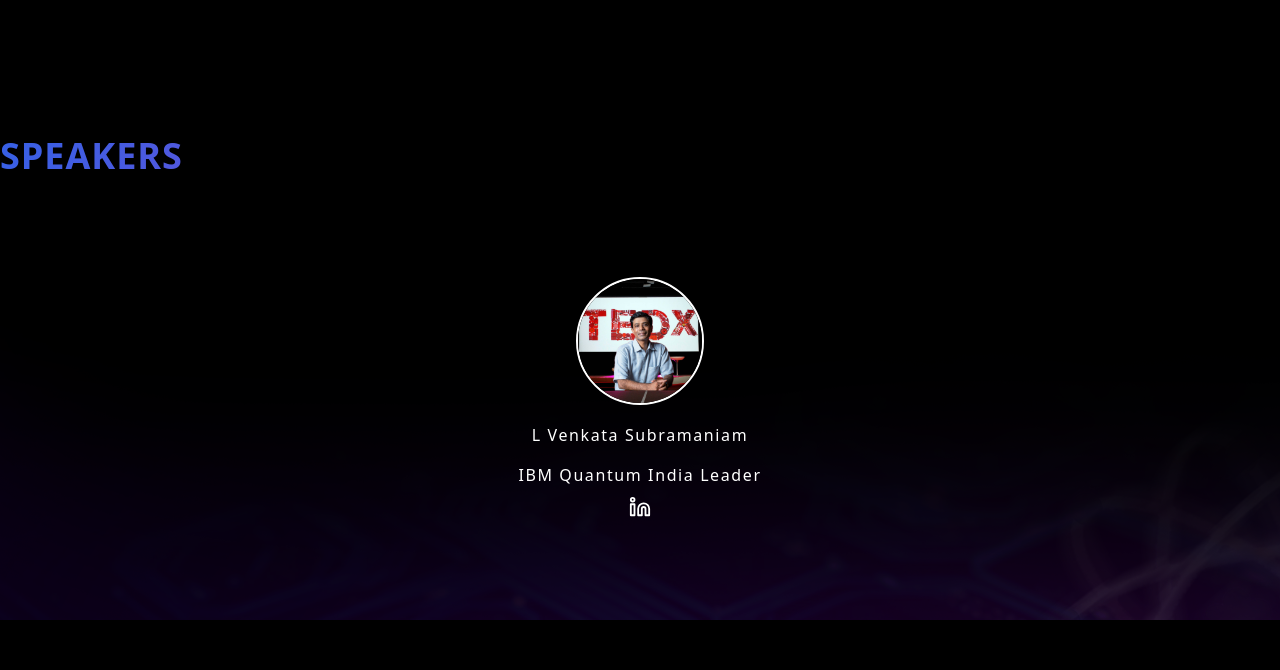
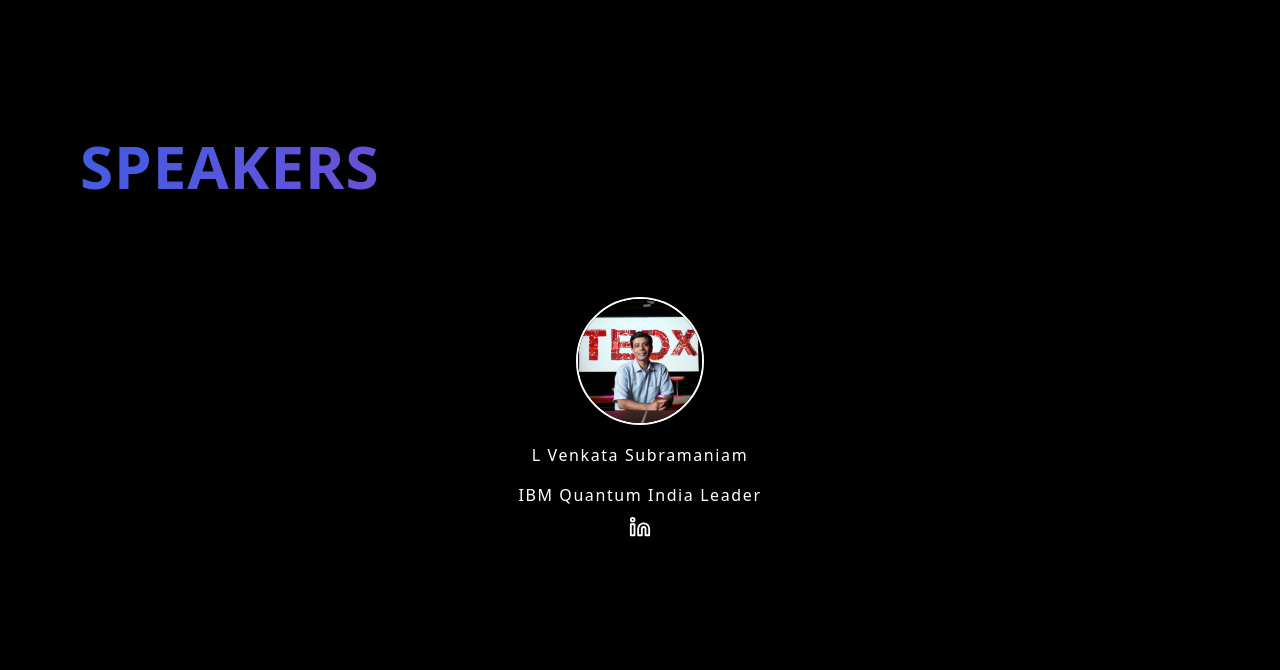
Before and after one commit to NAbinav/QFF, a Next.js app: page / in a window 1280 px wide. Shown: the part 3520-4190 px from the top of the page. Built offline with nearby package versions, Linux system fonts and the light colour scheme; grey boxes are pictures that could not be loaded.

Commit message:
2025 update padding

```diff
--- a/components/speaker.jsx
+++ b/components/speaker.jsx
@@ -5,8 +5,8 @@ import Profile from "@/components/speaker_profile";
 import p1 from "@/public/speaker1.jpeg";
 const Team = () => {
   return (
-    <div className="speakers-page min-w-full">
-      <div className="heading text-4xl max-sm:text-xl">SPEAKERS</div>
+    <div className=" min-w-full">
+      <div className="heading text-6xl max-sm:text-xl pl-20">SPEAKERS</div>
       <div className="flex max-sm:flex-col justify-center">
         <div className=" flex flex-grow flex-wrap self-center text-center  gap-6 justify-around max-w-4xl max-sm:justify-center max-sm:flex-col max-sm:text-center max-sm:snap-center align-middle max-sm:self-center max-sm:items-center my-14">
 
```
